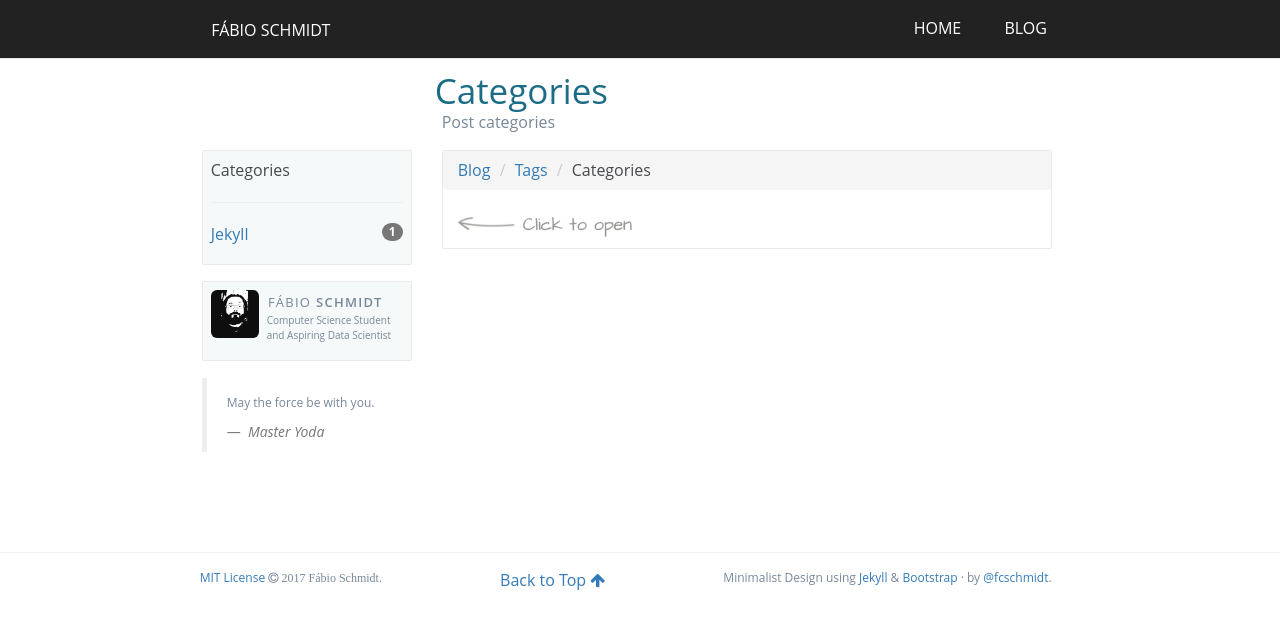
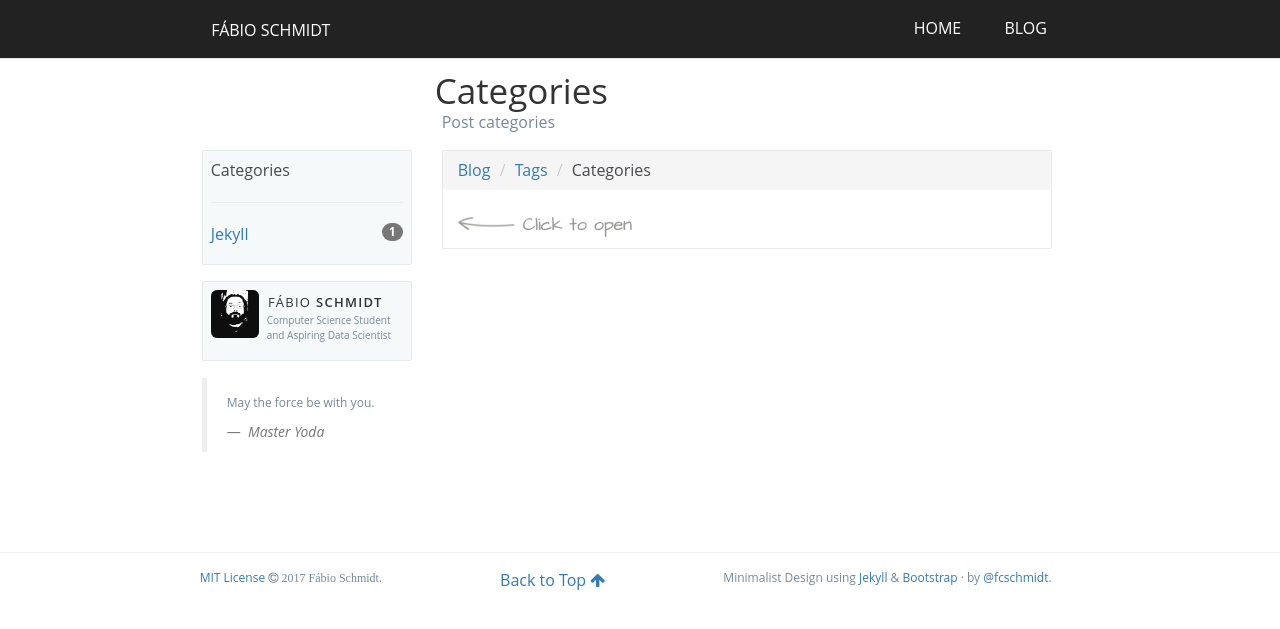
Before and after one commit to fcschmidt/fcschmidt.github.io, a Jekyll site: the page built from pages/categories.html, in a window 1280 px wide. Shown: the top 629 px of the page. Built offline with Jekyll 4.4.1, drawn with Linux system fonts in a browser that asks for light colours; nearby versions of some CDN libraries.

Commit message:
Update color

```diff
--- a/_includes/header.html
+++ b/_includes/header.html
@@ -2,6 +2,12 @@
 <header class="header clearfix">
     <a id="btn__menu" class="btn text-capitalize"><i class="fa fa-bars"></i></a>
     <a id="github" class="fa fa-github" href="https://github.com/fcschmidt" target="_blank"></a>
+    <!--<a class="gh" href=""><i class="fa fa-github"></i></a>-->
+    <!--{% if page.url contains 'pt' %}
+    <a class="lang" href="/">en</a>
+    {% else %}
+    <a class="lang" href="/pt/">pt</a>
+    {% endif %}-->
 
     <nav class="nav__menu">
         <a class="nav__menu-brand" href="/">{{ site.name }}</a>
--- a/_layouts/post.html
+++ b/_layouts/post.html
@@ -32,9 +32,9 @@ comments: true
     <div class="row">
         <!--<ul id="share" class="list-unstyled text-center col-md-1 hidden-xs hidden-sm">
             <li class="string">Share:</li>
-            <li><a href="#"><i class="fa fa-twitter"></i></a></li>
-            <li><a href="#"><i class="fa fa-facebook-square"></i></a></li>
-            <li><a href="#"><i class="fa fa-linkedin"></i></a></li>
+            <li><a href="#" title="Share on Twitter"><i class="fa fa-twitter"></i></a></li>
+            <li><a href="#" title="Share on Facebook"><i class="fa fa-facebook-square"></i></a></li>
+            <li><a href="#" title="Share on Linkedin"><i class="fa fa-linkedin"></i></a></li>
         </ul>-->
         {% if page.title contains 'Blog' %}{% include blog/sidebar-archives.html %}{% endif %}
         <div class="{% if page.title contains 'Blog' %}col-sm-9 col-md-8 col-md-push-1{% else %}col-sm-12 col-md-9 col-md-push-2{% endif %}">
--- a/assets/css/main.css
+++ b/assets/css/main.css
@@ -114,7 +114,8 @@ code, samp, mark{
     border-radius: 2px;
 }
 .header .page__header a.name{
-    color: #1b6d85;
+    /*color: #1b6d85;*/
+    color: #333333;
     font-size: 1.3rem;
     text-transform: uppercase;
     text-decoration: none;
@@ -242,6 +243,21 @@ div pre::before{
         text-transform: uppercase;
     }
     .header #btn__menu{display: none;}
+    .header a.lang{
+        /*background-color: #181C1F;*/
+        color: #ffffff;
+        text-transform: uppercase;
+        text-decoration: none;
+        float: right;
+        /*margin: 1em;*/
+        padding: 1.1em;
+    }
+    .header .gh{
+        color: #ffffff;
+        font-size: 3rem;
+        float: left;
+        padding: .27em .7em;
+    }
     .header .nav__menu{
         display: block;
         position: relative;
@@ -352,8 +368,8 @@ div pre::before{
         /*opacity: .6;*/
     }
     .sidebar a.name{
-        color: #1b6d85;
-        /*color: #333333;*/
+        /*color: #1b6d85;*/
+        color: #333333;
         font-size: 2.4rem;
         text-transform: uppercase;
         text-decoration: none;
@@ -509,7 +525,8 @@ section article.box,
 }
 .header__blog .header__content h1{
     font-size: 1.5em;
-    color: #1b6d85;
+    /*color: #1b6d85;*/
+    color: #333333;
     margin-bottom: .1em;
 }
 .header__blog .header__content .desc{
@@ -838,7 +855,7 @@ section article.box,
         color: #4887B9;
     }
 
-    /* Arrumar as imagens dos posts */
+    /* Arrumar as imagens do posts */
     .post .single__post img{!important;
         width: auto;
         height: auto;
@@ -912,7 +929,8 @@ section article.box,
     }
     #blog .sidebar .sidebar__footer .author__post a.name{
         font-size: 1.3rem;
-        color: #778899;
+        /*color: #778899;*/
+        color: #333333;
         /*margin-bottom: -.3em;*/
     }
     #blog .sidebar .sidebar__footer .author__post .bio{
@@ -949,15 +967,18 @@ section article.box,
 @media screen and (min-width: 1024px) {
     .nav__trilha ul{
         /*margin-left: 12.9em;*/
-        margin-left: 24.5em;
+        /*margin-left: 24.5em;*/
+        margin-left: 30em;
     }
     .nav__trilha ul li#toTop a span{
         display: block;
         float: left;
     }
     .nav__trilha ul a.avatar__nav{
-        margin-right: 4em;
-        margin-left: -6.4em;
+        /*margin-right: 4em;*/
+        /*margin-left: -6.4em;*/
+        margin-left: -11.5em;
+        margin-right: 3em;
         border: none;
         display: none;
     }
@@ -1017,7 +1038,9 @@ section article.box,
 .heading span{
     font-weight: 600;
 }
-.default{}
+.default .heading span{
+    /*color: #333333;*/
+}
 .style1{
     color: #F1F1F1;
     background-color: #21B2A6;
@@ -1082,6 +1105,7 @@ section .wrapper{
 }
 section .wrapper .heading span{
     border-bottom: 1px solid #778899;
+    /*border-bottom: 1px solid #333333;*/
     padding: .2em;
 }
 section .wrapper__inner .heading{
```
